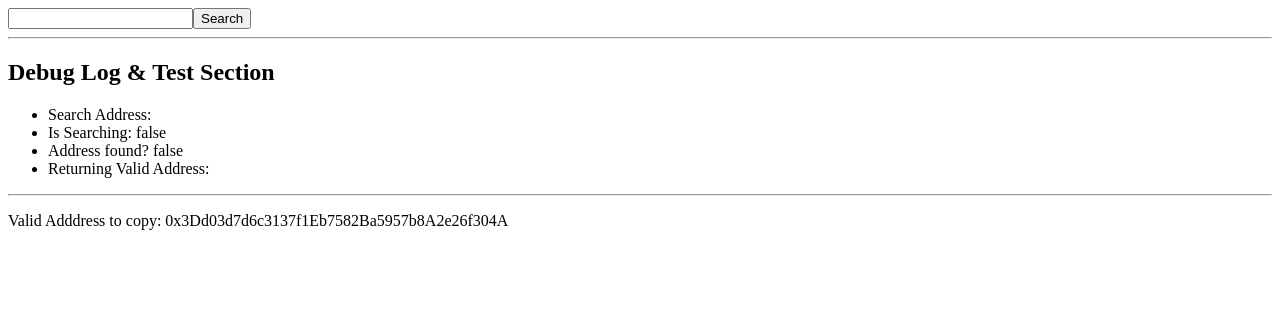
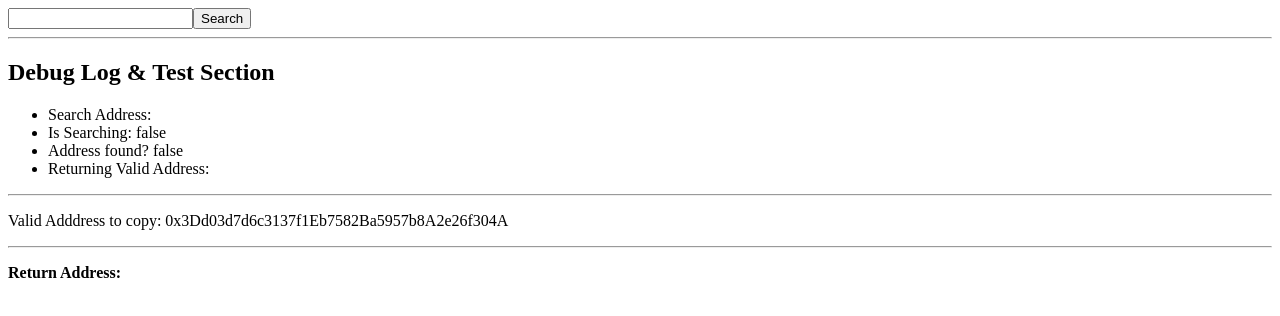
Before and after one commit to jessgusclark/rns-react-components, a React (Create React App) app: page / in a window 1280 px wide. Shown: the top 316 px of the page. Built offline with nearby package versions, Linux system fonts and the light colour scheme.

Commit message:
Show basic example of how the component works.

```diff
--- a/src/App.js
+++ b/src/App.js
@@ -1,10 +1,14 @@
-import React from 'react';
+import React, { useState } from 'react';
 import AddressInput from './components/AddressInput';
 
 function App() {
+  const [address, setAddress] = useState('');
 
-  const callBack = (addr) => {
-    console.log('response from the app!', addr);
+  const callBack = (response) => {
+    if (response.success) {
+      setAddress(response.success);
+    }
+    // handle error
   };
 
   return (
@@ -12,6 +16,11 @@ function App() {
       <AddressInput
         callBack={callBack}
       />
+      <hr />
+      <p>
+        <strong>Return Address:</strong>
+        {address}
+      </p>
     </div>
   );
 }
```
